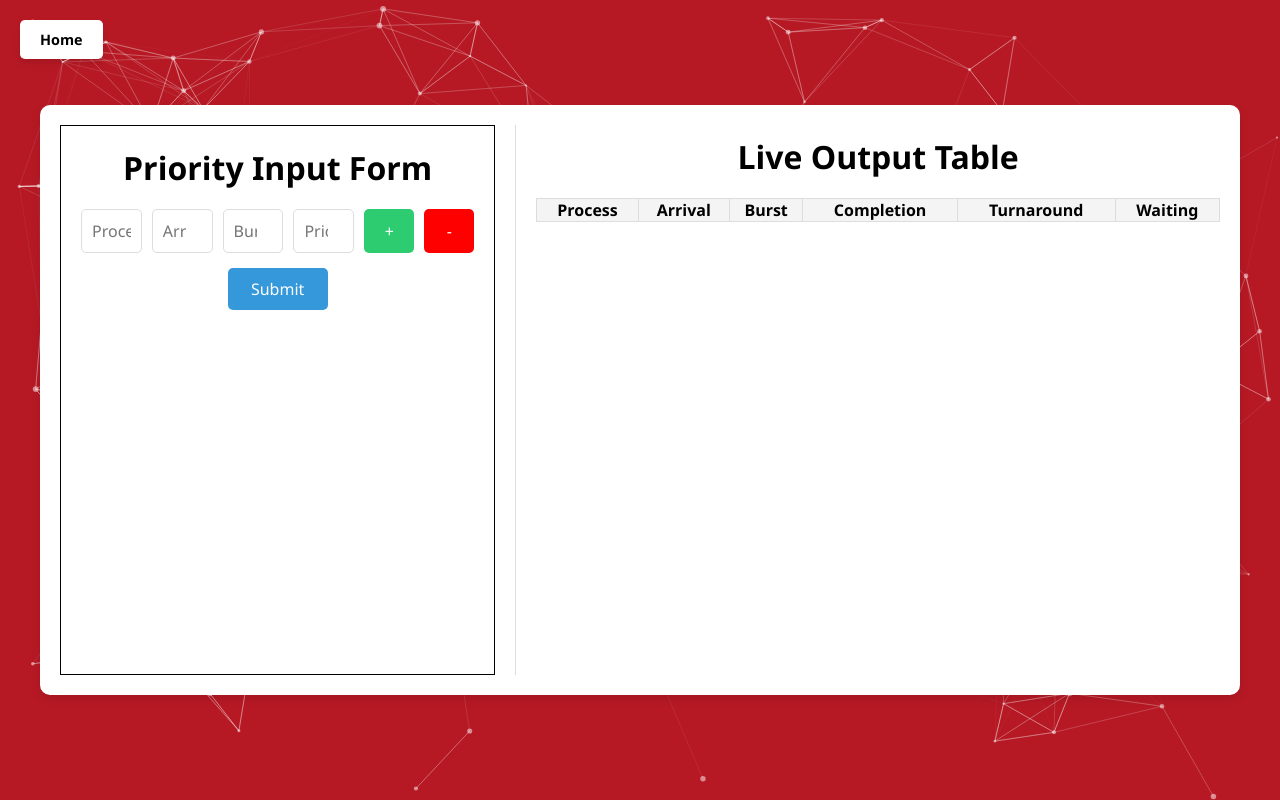
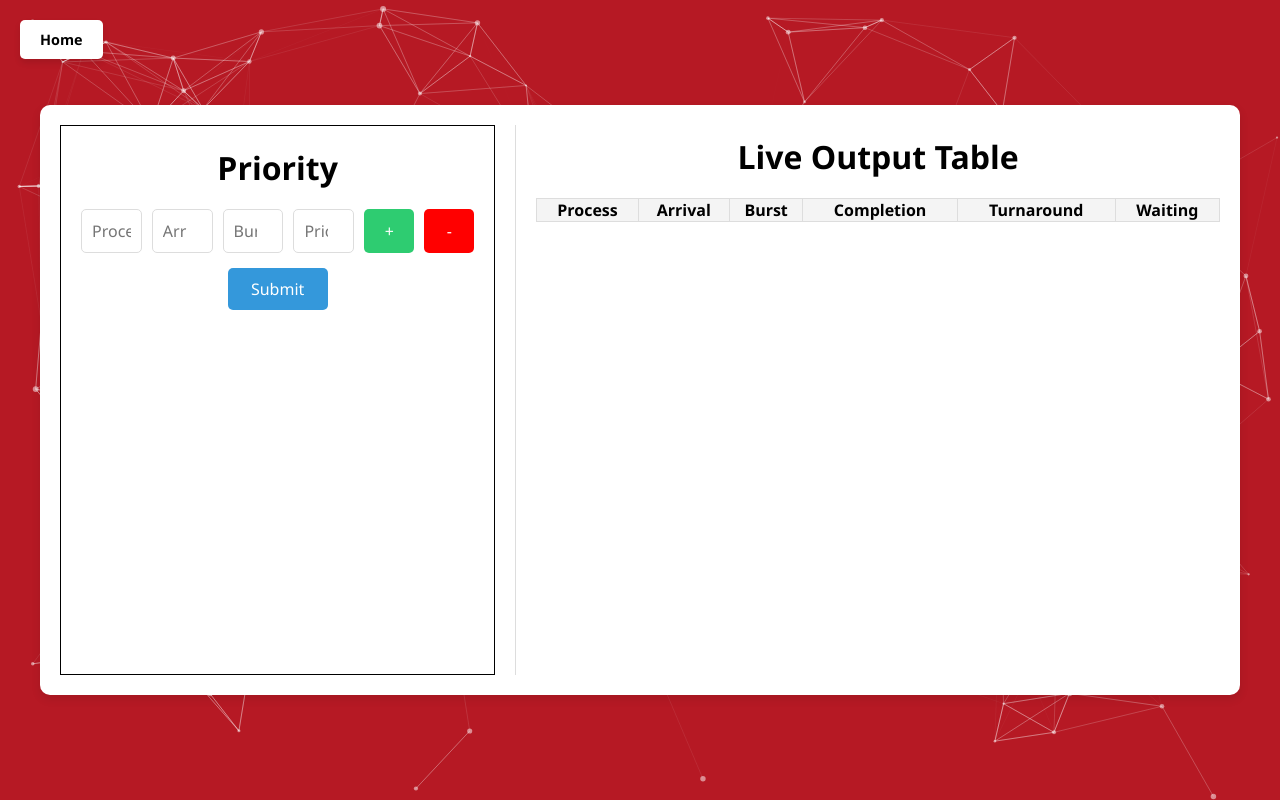
Before and after one commit to ackshayakeerthig/CPU-Scheduling-Algorithms-Visualisation-Website, a React (Vite) app in the folder frontend/: page /Priority in a window 1280 px wide. Built offline with nearby package versions, Linux system fonts and the light colour scheme.

Commit message:
Minor: Changed '{title} input form' to '{title}' in input form

```diff
--- a/frontend/src/components/Template/FormTemplate.jsx
+++ b/frontend/src/components/Template/FormTemplate.jsx
@@ -57,7 +57,7 @@ const FormTemplate = ({ algorithm, setOutput, calculateAlgorithm }) => {
 
   return (
     <div className="template-form-container">
-      <h2 className="template-title">{algorithm} Input Form</h2>
+      <h2 className="template-title">{algorithm}</h2>
 
       <form className="template-form" onSubmit={handleSubmit}>
         {processes.map((process, index) => (
```
